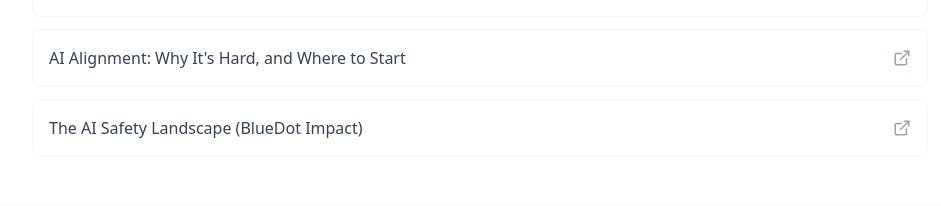
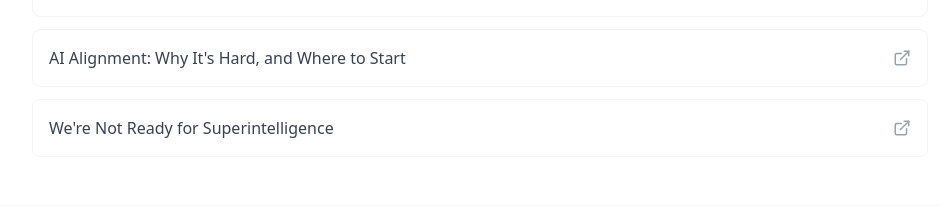
Before and after one commit to Virginia-AI-Security-Initiative/VAISI_Website, a Next.js app: page /resources in a window 1280 px wide. Shown: the part 1289-1495 px from the top of the page, without its empty margins (160-1101 px from the left). Built offline with nearby package versions, Linux system fonts and the light colour scheme; a web font is replaced by a local one.

Commit message:
new resource

```diff
--- a/app/resources/page.tsx
+++ b/app/resources/page.tsx
@@ -6,7 +6,7 @@ const introResources = [
     { title: "Article on catastrophic AI risk", url: "https://safe.ai/ai-risk" },
     { title: "Why AI Safety? (80,000 Hours)", url: "https://80000hours.org/problem-profiles/artificial-intelligence/" },
     { title: "AI Alignment: Why It's Hard, and Where to Start", url: "https://www.cold-takes.com/ai-safety-seems-hard-to-measure/" },
-    { title: "The AI Safety Landscape (BlueDot Impact)", url: "https://bluedot.org/courses/governance" },
+    { title: "We're Not Ready for Superintelligence", url: "https://www.youtube.com/watch?v=5KVDDfAkRgc" },
 ];
 
 const newsResources = [
```
